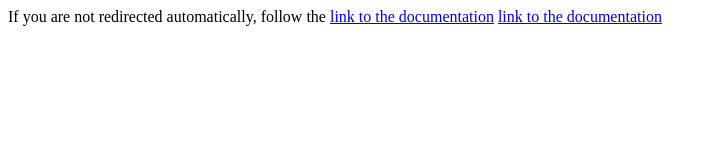
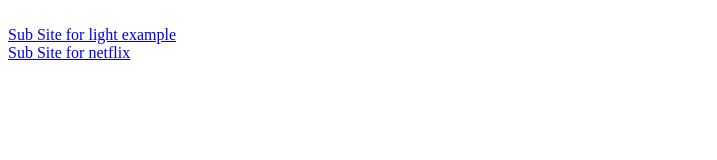
Before and after one commit to tmittal24/tmittal24.github.io, a plain HTML site: page index.html in a window 1280 px wide. Shown: the whole page, without its empty margins (0-717 px from the left). Drawn offline with Linux system fonts and the light colour scheme.

Commit message:
second commit

```diff
--- a/index.html
+++ b/index.html
@@ -3,11 +3,13 @@
     <head>
         <meta charset="UTF-8">
         <!-- <meta http-equiv="refresh" content="1;url=./light/index.html"> -->
-        <title>Page Redirection</title>
+        <title>Trijal website</title>
     </head>
     <body>
-        If you are not redirected automatically, follow the
-		<a href="light/index.html">link to the documentation</a>
-		<a href="netflix/index.html">link to the documentation</a>
+
+		</br>
+		<a href="light/index.html">Sub Site for light example</a>
+		</br>
+		<a href="netflix/index.html">Sub Site for netflix</a>
     </body>
 </html>
```
